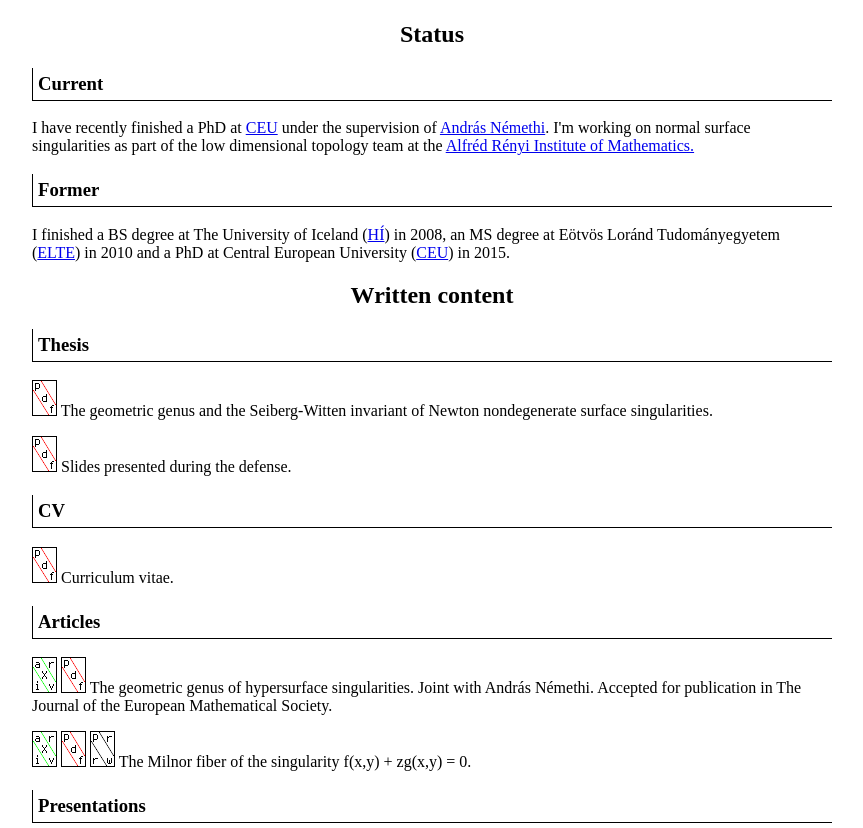
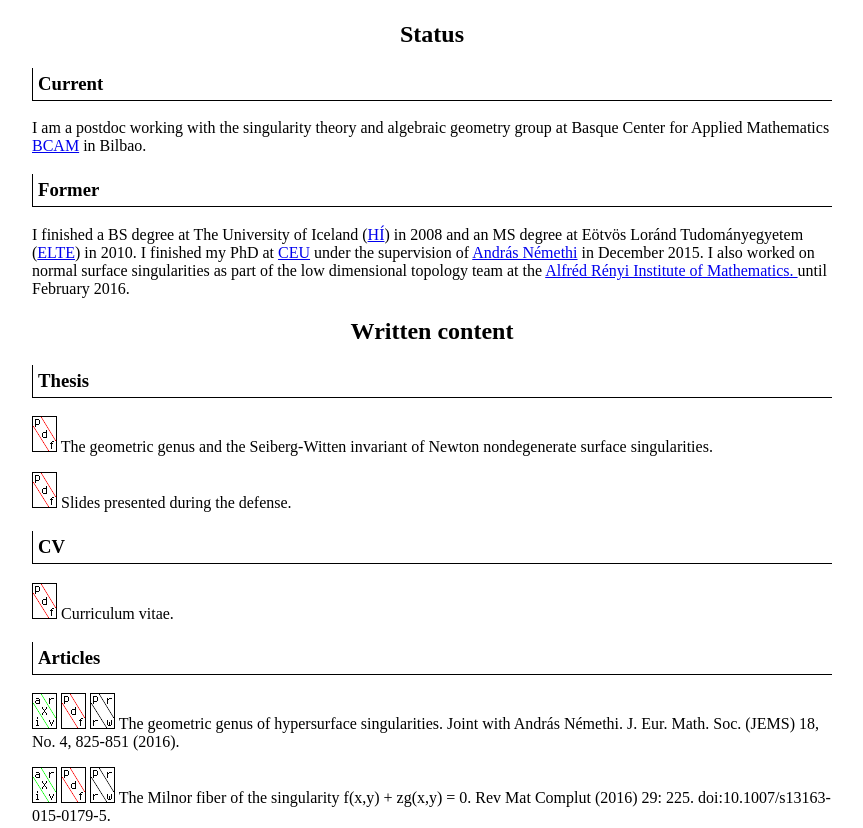
Before and after one commit to baldursigurds/www, a plain HTML site: page index.html in a window 1280 px wide. Shown: the part 343-1171 px from the top of the page, without its empty margins (208-1071 px from the left). Drawn offline with Linux system fonts and the light colour scheme.

Commit message:
some updates

```diff
--- a/index.html
+++ b/index.html
@@ -24,14 +24,12 @@ Current
 </h3>
 
 <p>
-I have recently finished a PhD at <a href="https://www.ceu.edu">CEU</a>
-under the supervision
-of <a href="http://renyi.hu/~nemethi">Andr&aacute;s N&eacute;methi</a>.
-I'm working on normal surface singularities as part of the
-low dimensional topology team at the
-<a href="http://renyi.hu">
-Alfr&eacute;d R&eacute;nyi Institute of Mathematics.
-</a>
+I am a postdoc working with the singularity theory and algebraic
+geometry group at Basque Center for Applied Mathematics
+<a href="http://www.bcamath.org">BCAM</a>
+in Bilbao.
+
+<p>
 </p>
 
 <h3>
@@ -41,11 +39,20 @@ Former
 <p>
 I finished a BS degree at The University of Iceland
 (<a href="http://www.hi.is">H&Iacute;</a>)
-in 2008, an MS degree at E&ouml;tv&ouml;s Lor&aacute;nd Tudom&aacute;nyegyetem
+in 2008 and an MS degree at
+E&ouml;tv&ouml;s Lor&aacute;nd Tudom&aacute;nyegyetem
 (<a href="http://www.elte.hu">ELTE</a>)
-in 2010 and a PhD at Central European University
-(<a href="http://www.ceu.edu">CEU</a>)
-in 2015.
+in 2010.
+I finished my PhD at <a href="https://www.ceu.edu">CEU</a>
+under the supervision
+of <a href="http://renyi.hu/~nemethi">Andr&aacute;s N&eacute;methi</a> in
+December 2015.
+I also worked on normal surface singularities as part of the
+low dimensional topology team at the
+<a href="http://renyi.hu">
+Alfr&eacute;d R&eacute;nyi Institute of Mathematics.
+</a>
+until February 2016.
 </p>
 
 <h2>
@@ -85,9 +92,9 @@ Articles
 <p>
 <a href="http://arxiv.org/abs/1310.1268"><img src="ico/arXiv.png" alt="arXiv"></a>
 <a href="docs/Nemethi_Baldur-The_geometric_genus_of_hypersurface_singularities.pdf"><img src="ico/pdf.png" alt="pdf"></a>
+<a href="http://www.ems-ph.org/journals/show_issue.php?issn=1435-9855&vol=18&iss=4"><img src="ico/prrw.png" alt="Peer reviewed journal publication"></a>
 The geometric genus of hypersurface singularities. Joint with Andr&aacute;s
-N&eacute;methi. Accepted for publication in The Journal of the European
-Mathematical Society.
+N&eacute;methi. J. Eur. Math. Soc. (JEMS) 18, No. 4, 825-851 (2016).
 </p>
 
 <p>
@@ -95,6 +102,7 @@ Mathematical Society.
 <a href="docs/Baldur-The_Milnor_fiber_of_the_singularity_f_zg.pdf"><img src="ico/pdf.png" alt="pdf"></a>
 <a href="http://link.springer.com/article/10.1007/s13163-015-0179-5"><img src="ico/prrw.png" alt="Peer reviewed journal publication"></a>
 The Milnor fiber of the singularity f(x,y) + zg(x,y) = 0.
+Rev Mat Complut (2016) 29: 225. doi:10.1007/s13163-015-0179-5.
 </p>
 
 <h3>
@@ -150,7 +158,12 @@ collecting them here for myself, but maybe they are of help to others.
 Contact
 </h2>
 <p>
-<img src="mail.png" alt="contact">
+<img src="email/bcam.png" alt="BCAM email">
+</p>
+
+<p>
+<a href="baldursigurds_gmail.asc"><img src="ico/pgp.png" alt="pgp public key"></a>
+<img src="email/gmail.png" alt="gmail email">
 </p>
 
 </body>
```
Also changed, not shown: notes.html (+26 -0 lines), email/bcam.png (added), email/gmail.png (added), ico/pgp.png (added), 1 other file.
